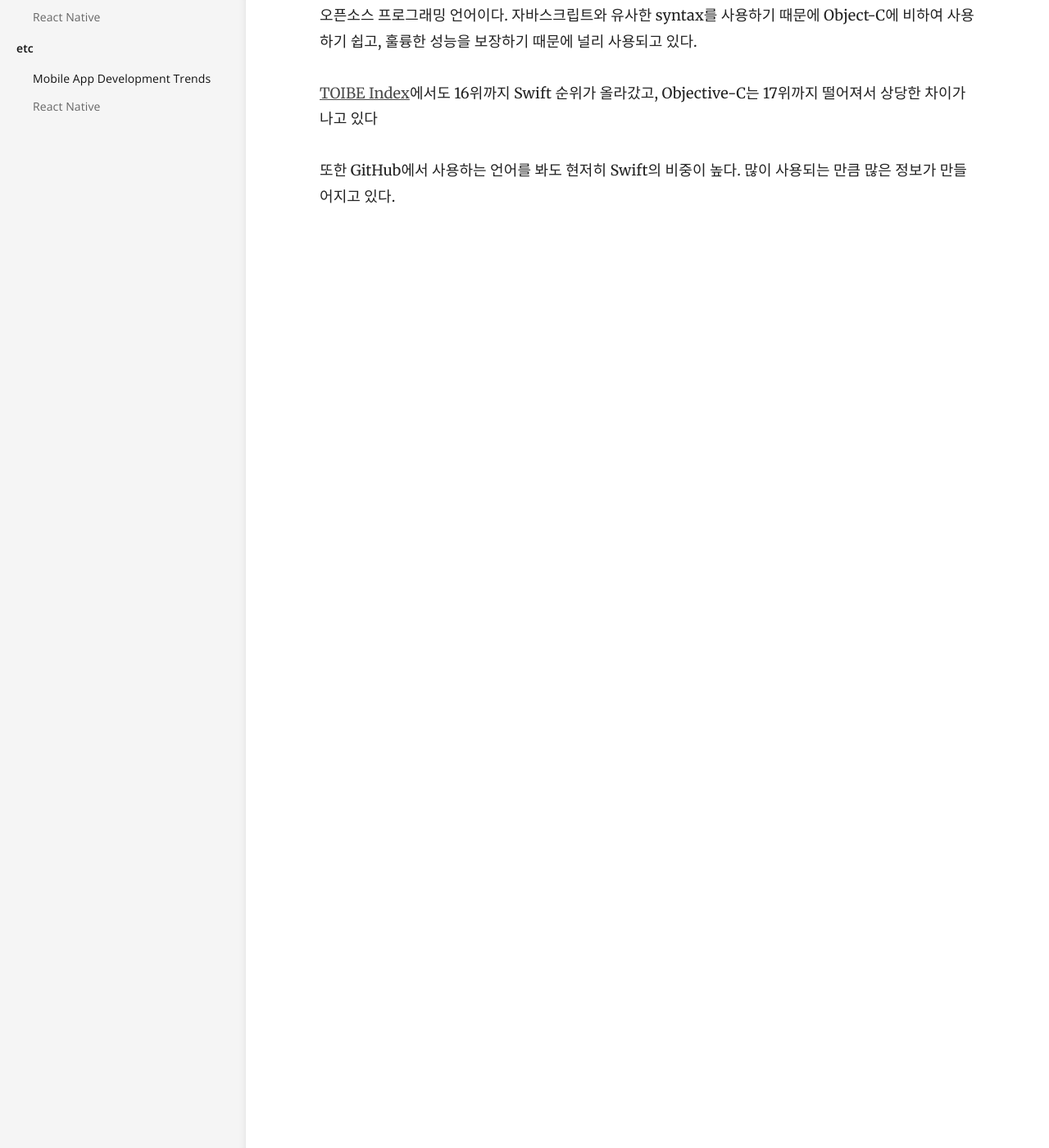
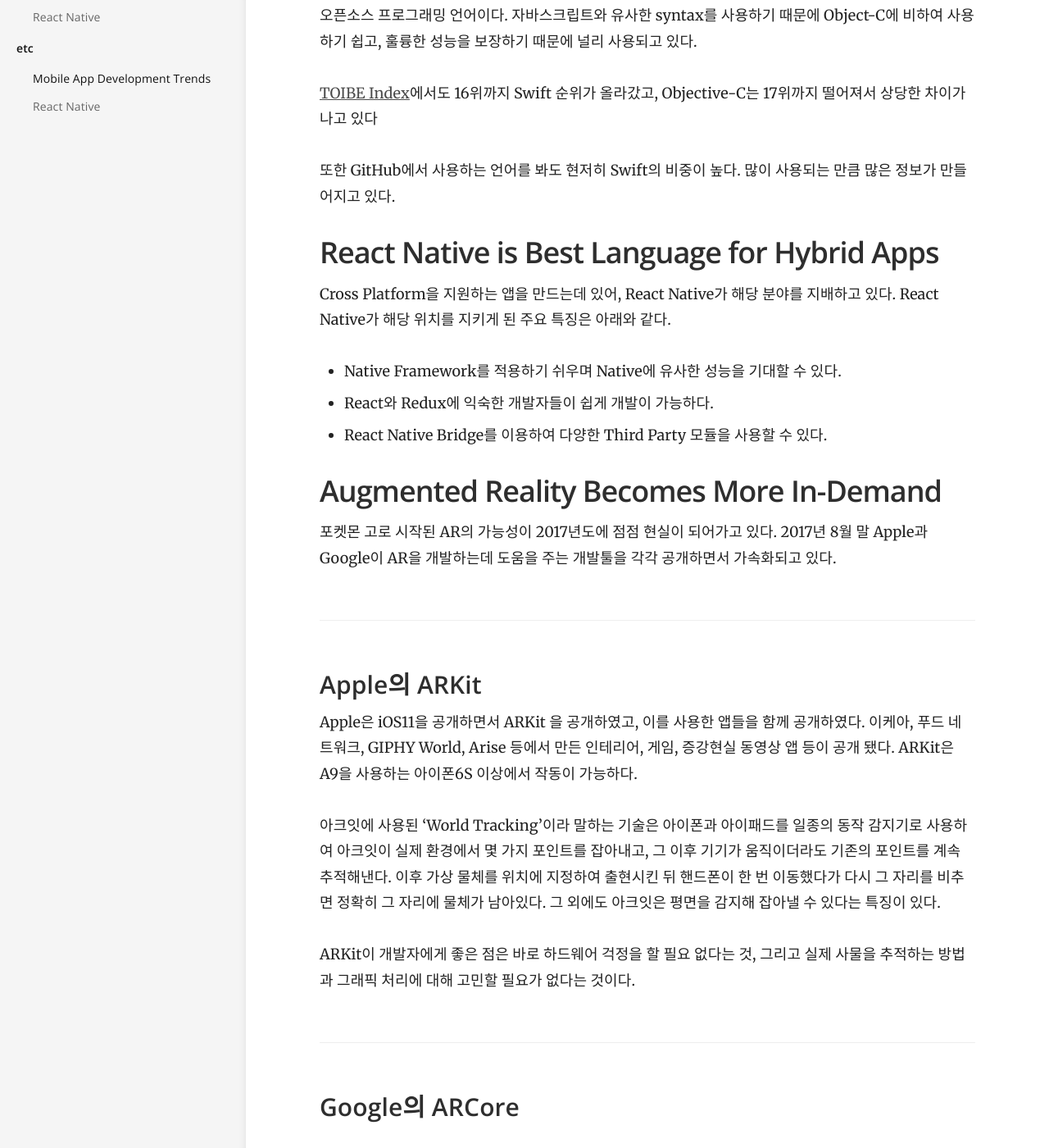
Before and after one commit to S5Platform/s5Platform.github.io, a Jekyll site: the page built from _docs/4.etc/mobile.md, in a window 1280 px wide and 1400 px high, scrolled down 515 px. Shown: the whole window at 82% size. Built offline with Jekyll 4.4.1, drawn with Linux system fonts in a browser that asks for light colours.

Commit message:
doc : for mobile trend

```diff
--- a/_docs/4.etc/mobile.md
+++ b/_docs/4.etc/mobile.md
@@ -14,3 +14,25 @@
 [TOIBE Index](https://www.tiobe.com/tiobe-index/)에서도 16위까지 Swift 순위가 올라갔고, Objective-C는 17위까지 떨어져서 상당한 차이가 나고 있다
 
 또한 GitHub에서 사용하는 언어를 봐도 현저히 Swift의 비중이 높다. 많이 사용되는 만큼 많은 정보가 만들어지고 있다.
+
+## React Native is Best Language for Hybrid Apps
+
+Cross Platform을 지원하는 앱을 만드는데 있어, React Native가 해당 분야를 지배하고 있다. React Native가 해당 위치를 지키게 된 주요 특징은 아래와 같다.
+
+- Native Framework를 적용하기 쉬우며 Native에 유사한 성능을 기대할 수 있다.
+- React와 Redux에 익숙한 개발자들이 쉽게 개발이 가능하다.
+- React Native Bridge를 이용하여 다양한 Third Party 모듈을 사용할 수 있다.
+
+## Augmented Reality Becomes More In-Demand
+
+포켓몬 고로 시작된 AR의 가능성이 2017년도에 점점 현실이 되어가고 있다. 2017년 8월 말 Apple과 Google이 AR을 개발하는데 도움을 주는 개발툴을 각각 공개하면서 가속화되고 있다.
+
+### Apple의 ARKit
+
+Apple은 iOS11을 공개하면서 ARKit 을 공개하였고, 이를 사용한 앱들을 함께 공개하였다. 이케아, 푸드 네트워크, GIPHY World, Arise 등에서 만든 인테리어, 게임, 증강현실 동영상 앱 등이 공개 됐다. ARKit은 A9을 사용하는 아이폰6S 이상에서 작동이 가능하다.
+
+아크잇에 사용된 'World Tracking'이라 말하는 기술은 아이폰과 아이패드를 일종의 동작 감지기로 사용하여 아크잇이 실제 환경에서 몇 가지 포인트를 잡아내고, 그 이후 기기가 움직이더라도 기존의 포인트를 계속 추적해낸다. 이후 가상 물체를 위치에 지정하여 출현시킨 뒤 핸드폰이 한 번 이동했다가 다시 그 자리를 비추면 정확히 그 자리에 물체가 남아있다. 그 외에도 아크잇은 평면을 감지해 잡아낼 수 있다는 특징이 있다.
+
+ARKit이 개발자에게 좋은 점은 바로 하드웨어 걱정을 할 필요 없다는 것, 그리고 실제 사물을 추적하는 방법과 그래픽 처리에 대해 고민할 필요가 없다는 것이다.
+
+### Google의 ARCore
```
